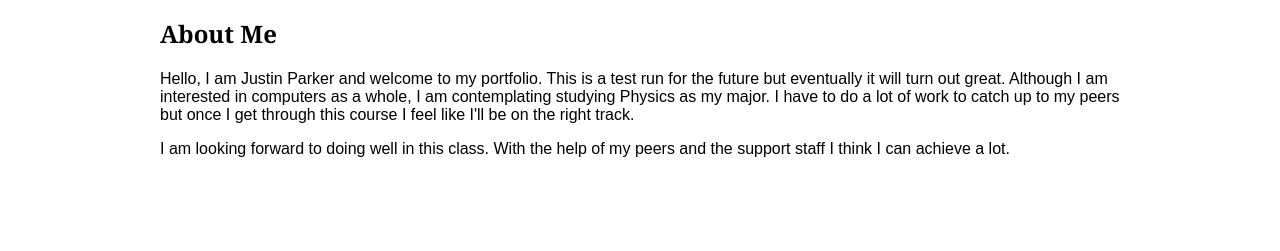
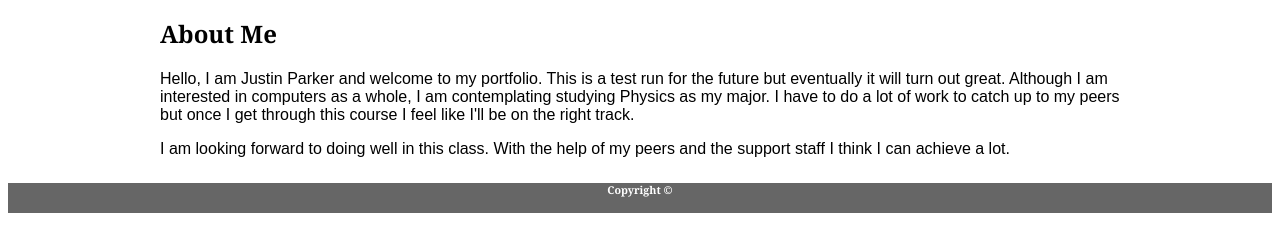
Before and after one commit to Parker-Tech/Basic-Portfolio, a plain HTML site: page index.html in a window 1280 px wide. Shown: the part 311-562 px from the top of the page. Drawn offline with Linux system fonts and the light colour scheme.

Commit message:
Wrote footer(HTML & CSS), needs to stick to bottom, maybe just adjust wrapper height with Calc and viewport units

```diff
--- a/assets/css/style.css
+++ b/assets/css/style.css
@@ -1,6 +1,7 @@
 .wrapper {
     width: 960px;
     margin: 0 auto;
+    /* min-height: calc(100vh-) */
 }
 .header {
     background-color: white;
@@ -8,6 +9,7 @@
     display: block;
     height: 100px;
     position: static;
+
 }
 .name-box {
     float: left;
@@ -15,8 +17,8 @@
     color: white;
     background-color: #4aaaa5;
     padding: 0px 25px 0px 25px;
+    font-size: 12px;
     /* font-family: 'Georgia', Times, Times New Roman, serif; */
-    font-size: 12px;
     /* position: absolute;
     bottom: 0;  */
     /* this sent the name-box to the bottom of the screen, useful for the footer*/
@@ -34,6 +36,14 @@
     padding: 10px 16px;
 }
 
+.footer {
+    color: white;
+    text-align: center;
+    background-color: #666;
+    width: 100%;
+    height: 30px;
+}
+
 img {
     display: block;
     position: relative;
@@ -42,11 +52,7 @@ img {
 body {
     font-family: 'Arial', 'Helvetica Neue', Helvetica, sans-serif;
 }
-h1 {
-    font-family: 'Georgia', Times, Times New Roman, serif;
-}
-
-h2 {
+h1, h2, h6 {
     font-family: 'Georgia', Times, Times New Roman, serif;
 }
 
--- a/index.html
+++ b/index.html
@@ -7,7 +7,7 @@
     <title>All About Justin</title>
 
 </head>
-
+<!-- 💃 -->
 <body>
     <div class="wrapper">
         <div class="header">
@@ -42,6 +42,9 @@
         </div>
     </div>
 
+    <footer class="footer">
+            <h6>Copyright ©</h6>
+    </footer>
 </body>
 
 </html>
```
Also changed, not shown: contact.html (+4 -2 lines), portfolio.html (+4 -0 lines).
